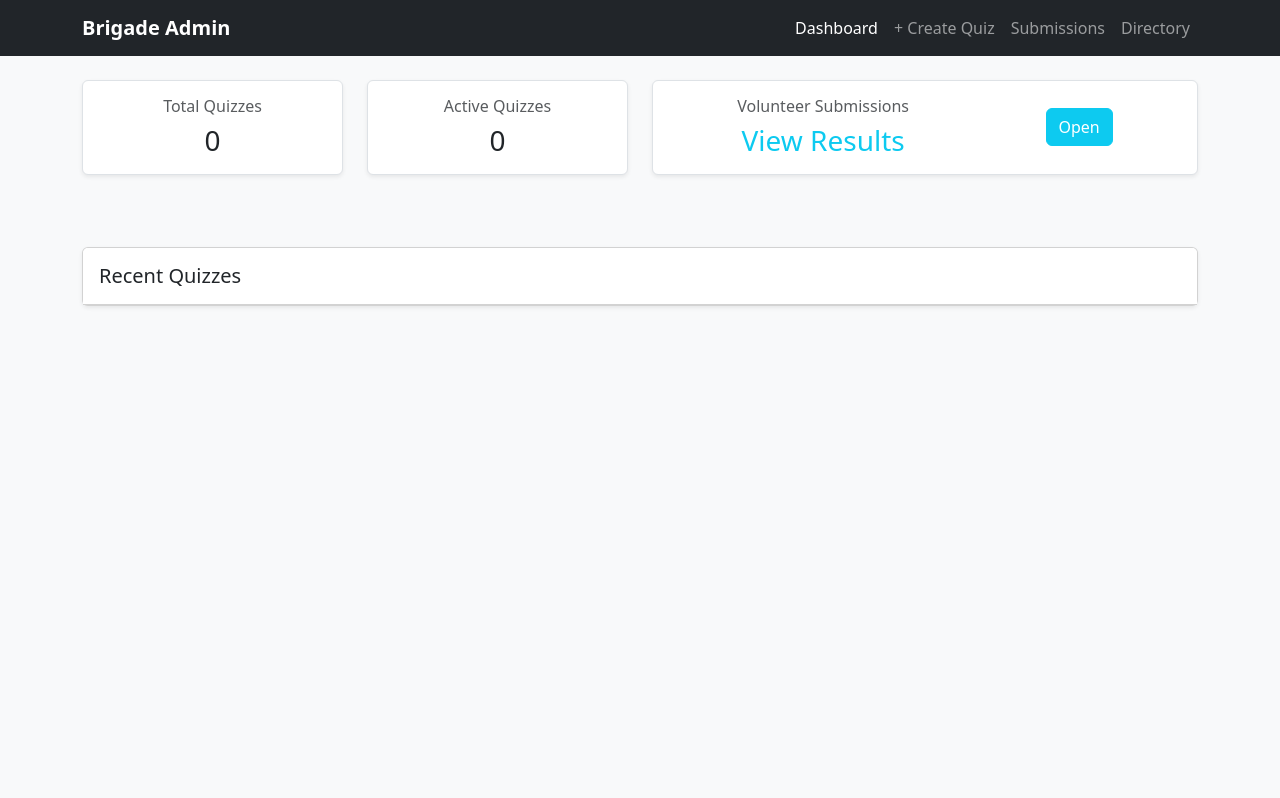
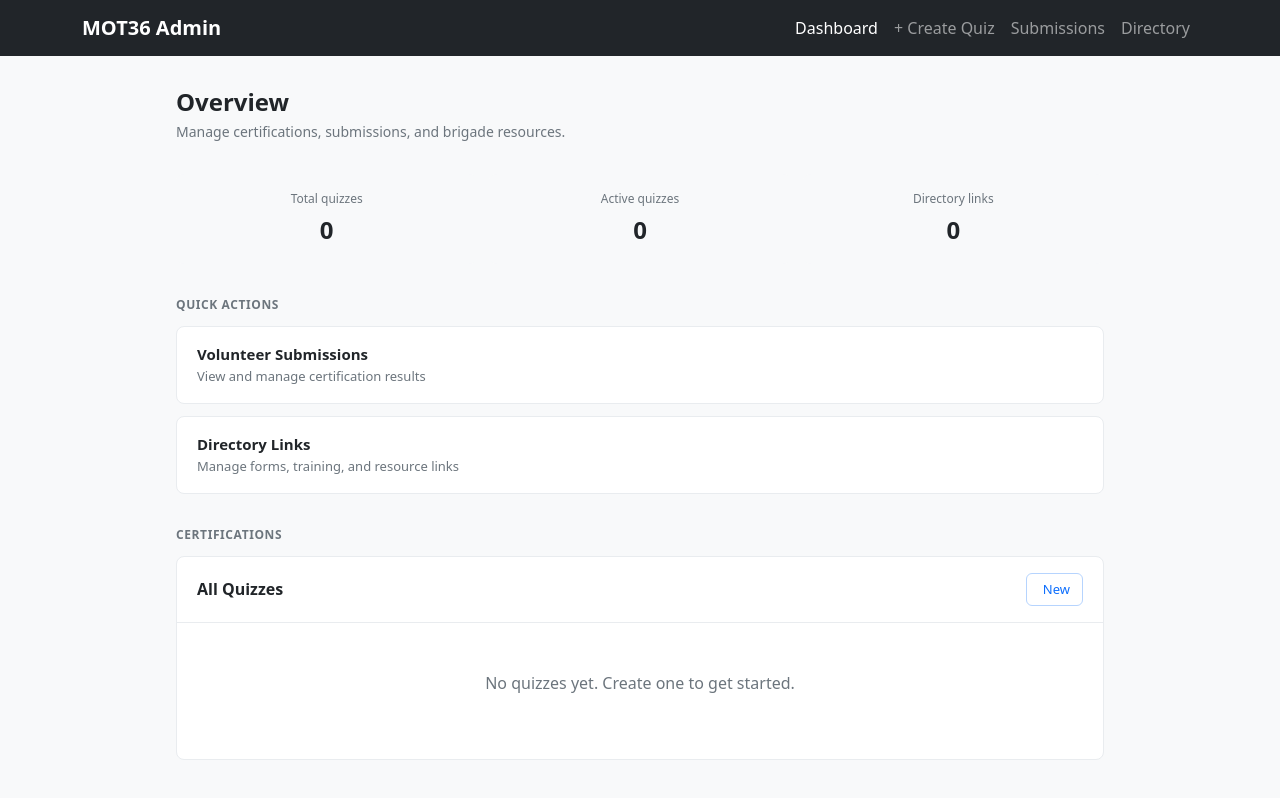
Before and after one commit to Phillip-D-Shields/cf-mot36, a SvelteKit app: page /admin in a window 1280 px wide. Shown: the top 798 px of the page. Built offline with nearby package versions, Linux system fonts and the light colour scheme.

Commit message:
feat: Update branding and layout across multiple pages to reflect MOT36

```diff
--- a/src/routes/(public)/+layout.svelte
+++ b/src/routes/(public)/+layout.svelte
@@ -23,7 +23,7 @@
 <nav class="navbar navbar-expand-lg navbar-dark bg-primary fixed-top">
     <div class="container">
         <a class="navbar-brand fw-bold" href="/">
-            <i class="bi bi-shield-fill-check me-2"></i>Brigade Portal
+            <i class="bi bi-shield-fill-check me-2"></i>MOT36
         </a>
 
         <button
--- a/src/routes/(public)/+page.svelte
+++ b/src/routes/(public)/+page.svelte
@@ -1,7 +1,7 @@
-<div class="bg-white py-5 shadow-sm mb-5 border-bottom">
+<div class="bg-white py-1 shadow-sm mb-5 border-bottom mt-2">
     <div class="container text-center py-5">
         <i class="bi bi-shield-shaded display-1 text-primary mb-3 d-inline-block"></i>
-        <h1 class="display-4 fw-bold text-dark mb-3">Welcome to the Brigade</h1>
+        <h1 class="display-4 fw-bold text-dark mb-3">Welcome to the MOT36 Portal</h1>
         <p class="lead text-muted mb-4 max-w-75 mx-auto">
             Your central hub for operational certifications, training materials, and important brigade resources.
         </p>
--- a/src/routes/(public)/directory/+page.svelte
+++ b/src/routes/(public)/directory/+page.svelte
@@ -96,7 +96,7 @@
     }
 </style>
 
-<div class="bg-dark text-white py-5 mb-4 text-center mt-5">
+<div class="bg-dark text-white py-1 mb-4 text-center mt-5">
     <div class="container py-5">
         <h1 class="display-5 fw-bold mb-3">
             <i class="bi bi-compass me-2"></i>Brigade Directory
--- a/src/routes/(public)/quiz/+page.svelte
+++ b/src/routes/(public)/quiz/+page.svelte
@@ -3,7 +3,7 @@
     let quizzes = $derived(data.activeQuizzes || []);
 </script>
 
-<div class="bg-primary text-white py-5 mb-5">
+<div class="bg-primary text-white py-1 mb-5 mt-3">
     <div class="container text-center py-5">
         <h1 class="display-5 fw-bold">Brigade Certification Portal</h1>
         <p class="lead mb-0">Select an operational skills test below to begin your certification or renewal.</p>
--- a/src/routes/admin/+layout.svelte
+++ b/src/routes/admin/+layout.svelte
@@ -7,7 +7,7 @@
 <nav class="navbar navbar-expand-lg navbar-dark bg-dark">
 	<div class="container">
 		<a class="navbar-brand fw-bold" href="/admin">
-			<i class="bi bi-shield-shaded"></i>Brigade Admin
+			<i class="bi bi-shield-shaded"></i>MOT36 Admin
 		</a>
 
 		<button
--- a/src/routes/admin/+page.server.ts
+++ b/src/routes/admin/+page.server.ts
@@ -1,35 +1,53 @@
 export async function load({ platform }) {
-    // Failsafe for local dev if DB isn't bound properly
     if (!platform?.env?.DB) {
         return {
             quizzes: [],
-            stats: { total: 0, active: 0 }
+            stats: { total: 0, active: 0 },
+            linkStats: { total: 0, byCategory: {} }
         };
     }
 
     try {
-        // Fetch all quizzes
-        const result = await platform.env.DB.prepare(
-            "SELECT * FROM quizzes ORDER BY created_at DESC"
-        ).all();
+        const [quizzesResult, linksCountResult, linksByCategoryResult] = await Promise.all([
+            platform.env.DB.prepare(
+                "SELECT * FROM quizzes ORDER BY created_at DESC"
+            ).all(),
+            platform.env.DB.prepare(
+                "SELECT COUNT(*) as total FROM links"
+            ).first(),
+            platform.env.DB.prepare(
+                "SELECT category, COUNT(*) as count FROM links GROUP BY category"
+            ).all()
+        ]);
 
-        const quizzes = result.results;
+        const quizzes = quizzesResult.results;
 
-        // Calculate quick stats for the dashboard
         const stats = {
             total: quizzes.length,
             active: quizzes.filter(q => q.is_active === 1).length
         };
 
+        const byCategory: Record<string, number> = {};
+        for (const row of linksByCategoryResult.results) {
+            byCategory[row.category as string] = row.count as number;
+        }
+
+        const linkStats = {
+            total: (linksCountResult?.total as number) || 0,
+            byCategory
+        };
+
         return {
             quizzes,
-            stats
+            stats,
+            linkStats
         };
     } catch (error) {
         console.error("Database error:", error);
         return {
             quizzes: [],
-            stats: { total: 0, active: 0 }
+            stats: { total: 0, active: 0 },
+            linkStats: { total: 0, byCategory: {} }
         };
     }
 }
--- a/src/routes/admin/+page.svelte
+++ b/src/routes/admin/+page.svelte
@@ -1,77 +1,307 @@
-<script>
+<script lang="ts">
     import { enhance } from '$app/forms';
-	// Svelte 5 Runes for receiving server data
+
     let { data } = $props();
 
-	// Automatically update if data changes
     let quizzes = $derived(data.quizzes || []);
     let stats = $derived(data.stats || { total: 0, active: 0 });
+    let linkStats = $derived(data.linkStats || { total: 0, byCategory: {} });
     let quizToDelete = $state(null);
+
+    const categoryLabels: Record<string, { label: string, color: string }> = {
+        request: { label: 'Forms', color: '#0d6efd' },
+        training: { label: 'Training', color: '#198754' },
+        defect: { label: 'Defects', color: '#dc3545' },
+        welfare: { label: 'Welfare', color: '#fd7e14' },
+        feedback: { label: 'Feedback', color: '#0dcaf0' }
+    };
 </script>
 
-<div class="container py-4">
+<style>
+    .dash-container {
+        max-width: 960px;
+        margin: 0 auto;
+        padding: 2rem 1rem 4rem;
+    }
+    .page-title {
+        font-size: 1.5rem;
+        font-weight: 700;
+        color: #212529;
+        margin: 0 0 0.25rem;
+    }
+    .page-subtitle {
+        font-size: 0.875rem;
+        color: #6c757d;
+        margin: 0 0 2rem;
+    }
+    .section-label {
+        font-size: 0.75rem;
+        font-weight: 600;
+        text-transform: uppercase;
+        letter-spacing: 0.05em;
+        color: #6c757d;
+        margin-bottom: 0.75rem;
+    }
+    .stat-grid {
+        display: grid;
+        grid-template-columns: repeat(auto-fit, minmax(140px, 1fr));
+        gap: 0.75rem;
+        margin-bottom: 2rem;
+    }
+    .stat-card {
+        background: #f8f9fa;
+        border-radius: 0.5rem;
+        padding: 1rem 1.25rem;
+    }
+    .stat-card-label {
+        font-size: 0.75rem;
+        color: #6c757d;
+        margin: 0 0 0.25rem;
+    }
+    .stat-card-value {
+        font-size: 1.5rem;
+        font-weight: 700;
+        color: #212529;
+        margin: 0;
+    }
+    .action-card {
+        display: flex;
+        align-items: center;
+        justify-content: space-between;
+        gap: 1rem;
+        background: #fff;
+        border: 1px solid #e9ecef;
+        border-radius: 0.5rem;
+        padding: 1rem 1.25rem;
+        margin-bottom: 0.75rem;
+        text-decoration: none;
+        color: inherit;
+        transition: box-shadow 0.15s ease;
+    }
+    .action-card:hover {
+        box-shadow: 0 2px 8px rgba(0,0,0,0.06);
+    }
+    .action-card-title {
+        font-size: 0.9375rem;
+        font-weight: 600;
+        color: #212529;
+        margin: 0;
+    }
+    .action-card-desc {
+        font-size: 0.8125rem;
+        color: #6c757d;
+        margin: 0.125rem 0 0;
+    }
+    .action-card-arrow {
+        flex-shrink: 0;
+        color: #adb5bd;
+    }
+    .quiz-table-card {
+        background: #fff;
+        border: 1px solid #e9ecef;
+        border-radius: 0.5rem;
+        overflow: hidden;
+    }
+    .quiz-table-header {
+        display: flex;
+        justify-content: space-between;
+        align-items: center;
+        padding: 1rem 1.25rem;
+        border-bottom: 1px solid #e9ecef;
+    }
+    .quiz-table-title {
+        font-size: 1rem;
+        font-weight: 600;
+        color: #212529;
+        margin: 0;
+    }
+    .quiz-row {
+        display: flex;
+        align-items: center;
+        justify-content: space-between;
+        gap: 1rem;
+        padding: 0.875rem 1.25rem;
+        border-bottom: 1px solid #f1f3f5;
+    }
+    .quiz-row:last-child {
+        border-bottom: none;
+    }
+    .quiz-row-info {
+        min-width: 0;
+        flex: 1;
+    }
+    .quiz-row-title {
+        font-size: 0.9375rem;
+        font-weight: 600;
+        color: #212529;
+        margin: 0;
+    }
+    .quiz-row-meta {
+        font-size: 0.75rem;
+        color: #6c757d;
+        margin: 0.125rem 0 0;
+    }
+    .badge-status {
+        display: inline-block;
+        font-size: 0.6875rem;
+        font-weight: 600;
+        padding: 0.2rem 0.625rem;
+        border-radius: 1rem;
+    }
+    .badge-active {
+        background: #e8f5e9;
+        color: #198754;
+    }
+    .badge-archived {
+        background: #f1f3f5;
+        color: #6c757d;
+    }
+    .quiz-row-actions {
+        display: flex;
+        gap: 0.5rem;
+        flex-shrink: 0;
+    }
+    .btn-sm-clean {
+        font-size: 0.8125rem;
+        font-weight: 500;
+        padding: 0.375rem 0.75rem;
+        border-radius: 0.375rem;
+        border: 1px solid #dee2e6;
+        background: #fff;
+        color: #495057;
+        cursor: pointer;
+        transition: all 0.15s ease;
+        text-decoration: none;
+    }
+    .btn-sm-clean:hover {
+        background: #f8f9fa;
+        border-color: #c5cdd5;
+    }
+    .btn-sm-danger {
+        color: #dc3545;
+        border-color: #f5c6cb;
+    }
+    .btn-sm-danger:hover {
+        background: #fdecea;
+        border-color: #dc3545;
+    }
+    .link-breakdown {
+        display: flex;
+        flex-wrap: wrap;
+        gap: 0.5rem;
+        margin-top: 0.75rem;
+    }
+    .link-tag {
+        display: inline-flex;
+        align-items: center;
+        gap: 0.375rem;
+        font-size: 0.75rem;
+        font-weight: 500;
+        padding: 0.25rem 0.625rem;
+        border-radius: 1rem;
+        background: #f1f3f5;
+        color: #495057;
+    }
+    .link-tag-dot {
+        width: 8px;
+        height: 8px;
+        border-radius: 50%;
+    }
+    .empty-state {
+        padding: 3rem 1rem;
+        text-align: center;
+        color: #6c757d;
+    }
+</style>
 
-	<div class="row mb-4 text-center">
-		<div class="col-md-6 col-lg-3 mb-3 mb-lg-0">
-			<div class="card shadow-sm border h-100">
-				<div class="card-body">
-					<h6 class="text-muted mb-2">Total Quizzes</h6>
-					<h3 class="mb-0">{stats.total}</h3>
+<div class="dash-container">
+    <h1 class="page-title">Overview</h1>
+    <p class="page-subtitle">Manage certifications, submissions, and brigade resources.</p>
+
+    <!-- Stats -->
+    <div class="stat-grid text-center">
+        <div class="stat-card">
+            <p class="stat-card-label">Total quizzes</p>
+            <p class="stat-card-value">{stats.total}</p>
+        </div>
+        <div class="stat-card">
+            <p class="stat-card-label">Active quizzes</p>
+            <p class="stat-card-value">{stats.active}</p>
+        </div>
+        <div class="stat-card">
+            <p class="stat-card-label">Directory links</p>
+            <p class="stat-card-value">{linkStats.total}</p>
         </div>
     </div>
-		</div>
-		<div class="col-md-6 col-lg-3 mb-3 mb-lg-0">
-			<div class="card shadow-sm border h-100">
-				<div class="card-body">
-					<h6 class="text-muted mb-2">Active Quizzes</h6>
-					<h3 class="mb-0">{stats.active}</h3>
+
+    <!-- Directory breakdown -->
+    {#if linkStats.total > 0}
+        <div style="margin-bottom: 2rem;">
+            <div class="link-breakdown">
+                {#each Object.entries(linkStats.byCategory) as [cat, count]}
+                    {@const config = categoryLabels[cat]}
+                    {#if config}
+                        <span class="link-tag">
+                            <span class="link-tag-dot" style="background: {config.color};"></span>
+                            {config.label}: {count}
+                        </span>
+                    {/if}
+                {/each}
             </div>
         </div>
+    {/if}
+
+    <!-- Quick Actions -->
+    <p class="section-label">Quick actions</p>
+
+    <a href="/admin/submissions" class="action-card">
+        <div>
+            <p class="action-card-title">Volunteer Submissions</p>
+            <p class="action-card-desc">View and manage certification results</p>
         </div>
-		<div class="col-md-12 col-lg-6 mt-3 mt-lg-0">
-			<div
-				class="card shadow-sm border h-100 hover-shadow transition-all"
-			>
-				<div class="card-body d-flex justify-content-around align-items-center">
+        <i class="bi bi-arrow-right action-card-arrow"></i>
+    </a>
+
+    <a href="/admin/links" class="action-card">
         <div>
-						<h6 class="text-muted mb-2">Volunteer Submissions</h6>
-						<h3 class="mb-0 text-info">View Results</h3>
+            <p class="action-card-title">Directory Links</p>
+            <p class="action-card-desc">Manage forms, training, and resource links</p>
         </div>
-					<a href="/admin/submissions" class="btn btn-info text-white stretched-link">
-						Open <i class="bi bi-arrow-right"></i>
+        <i class="bi bi-arrow-right action-card-arrow"></i>
+    </a>
+
+    <!-- Quizzes Table -->
+    <p class="section-label" style="margin-top: 2rem;">Certifications</p>
+
+    <div class="quiz-table-card">
+        <div class="quiz-table-header">
+            <h2 class="quiz-table-title">All Quizzes</h2>
+            <a href="/admin/create" class="btn-sm-clean" style="color: #0d6efd; border-color: #b6d4fe;">
+                <i class="bi bi-plus-lg me-1"></i> New
             </a>
         </div>
+
+        {#if quizzes.length === 0}
+            <div class="empty-state">
+                <p>No quizzes yet. Create one to get started.</p>
             </div>
+        {:else}
+            {#each quizzes as quiz}
+                <div class="quiz-row">
+                    <div class="quiz-row-info">
+                        <p class="quiz-row-title">{quiz.title}</p>
+                        <p class="quiz-row-meta">
+                            <span class="badge-status" class:badge-active={quiz.is_active === 1} class:badge-archived={quiz.is_active !== 1}>
+                                {quiz.is_active ? 'Active' : 'Archived'}
+                            </span>
+                            · Pass: {quiz.pass_threshold}%
+                        </p>
                     </div>
-	</div>
-</div>
-<div class="container py-4">
-	<div class="card shadow-sm">
-		<div class="card-header bg-white py-3">
-			<h5 class="mb-0">Recent Quizzes</h5>
-		</div>
-		<div class="card-body p-0">
-			{#if quizzes.length === 0}{:else}
-				<div class="table-responsive">
-					<table class="table table-hover align-middle mb-0">
-						<tbody>
-							{#each quizzes as quiz}
-								<tr>
-									<td class="ps-4">
-										<div class="fw-bold">{quiz.title}</div>
-									</td>
-									<td>{quiz.is_active ? 'Active' : 'Archived'}</td>
-									<td>{quiz.pass_threshold}%</td>
-
-									<td class="text-end pe-4">
-										<div class="btn-group">
-											<a href="/admin/edit/{quiz.id}" class="btn btn-sm btn-outline-secondary"
-												>Edit</a
-											>
-
+                    <div class="quiz-row-actions">
+                        <a href="/admin/edit/{quiz.id}" class="btn-sm-clean">Edit</a>
                         <button
                             type="button"
-												class="btn btn-sm btn-outline-danger"
+                            class="btn-sm-clean btn-sm-danger"
                             data-bs-toggle="modal"
                             data-bs-target="#deleteModal"
                             onclick={() => (quizToDelete = quiz)}
@@ -79,17 +309,13 @@
                             Delete
                         </button>
                     </div>
-									</td>
-								</tr>
+                </div>
             {/each}
-						</tbody>
-					</table>
-				</div>
         {/if}
     </div>
 </div>
-</div>
 
+<!-- Delete Modal (unchanged logic) -->
 <div
     class="modal fade"
     id="deleteModal"
```
Lines whose indentation alone changed are shown as unchanged.
